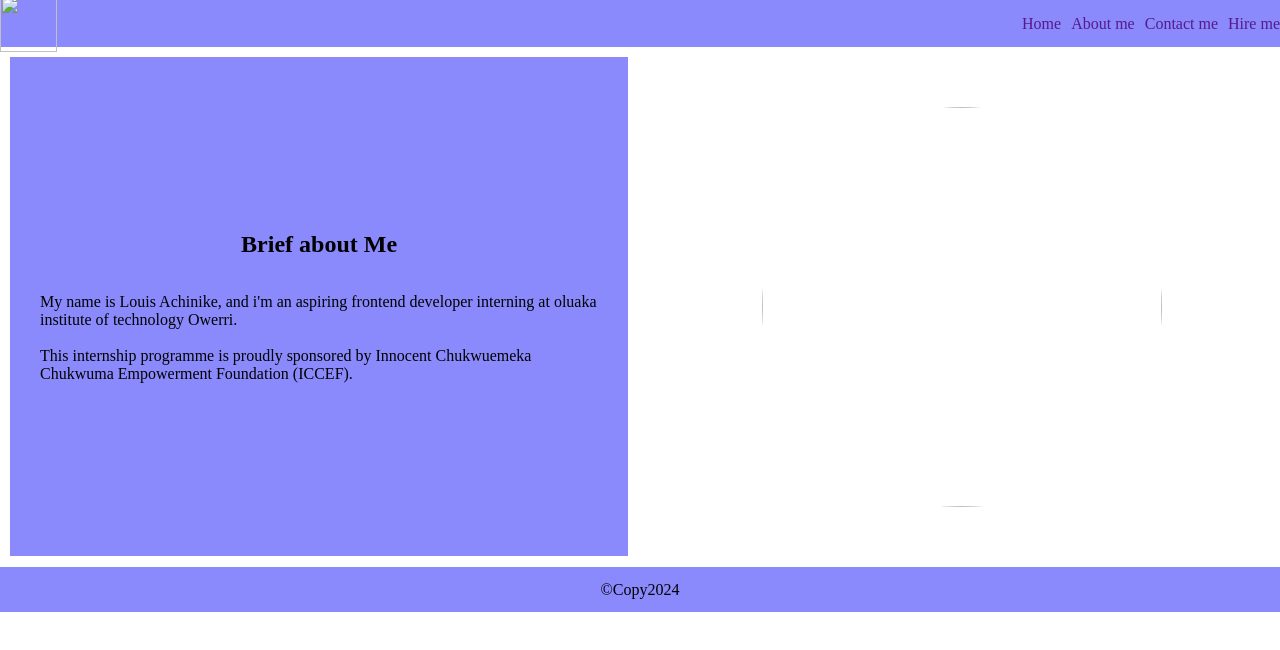
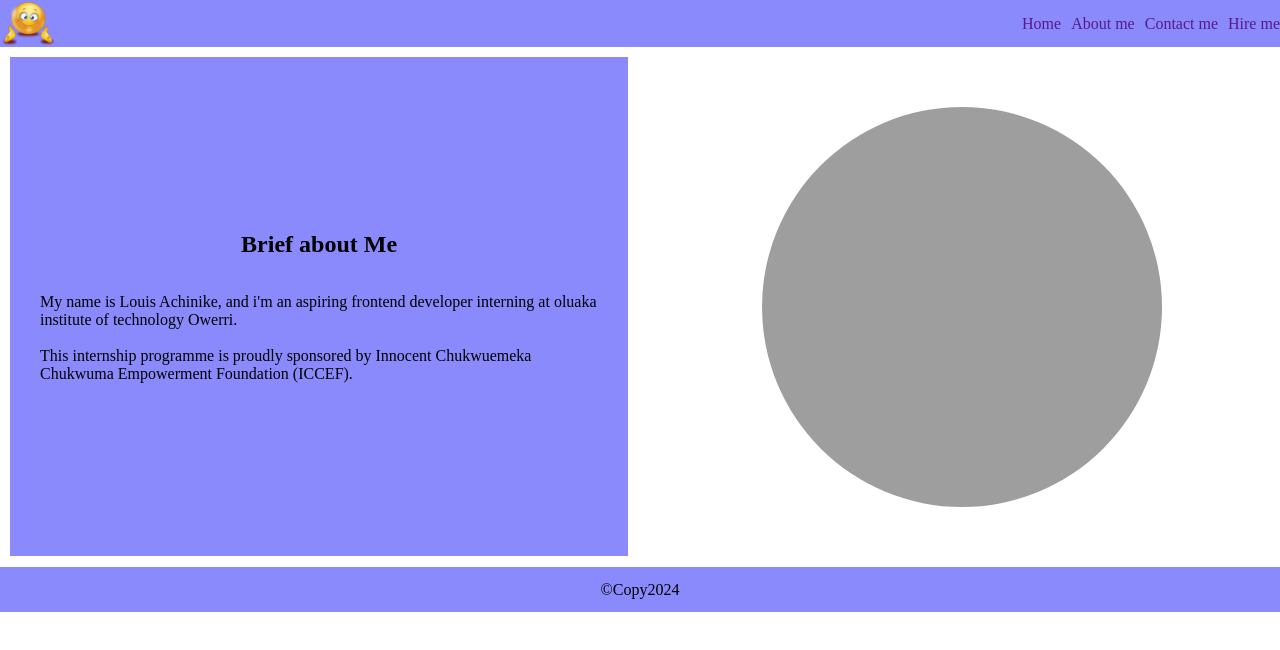
Before and after one commit to Mellymelody/Briefaboutme.web, a plain HTML site: page index.html in a window 1280 px wide. Drawn offline with Linux system fonts and the light colour scheme; the site is published under a folder, as on GitHub Pages, so addresses that start at the root find nothing.

Commit message:
change assets

```diff
--- a/index.html
+++ b/index.html
@@ -9,7 +9,7 @@
 <body>
     <div class="navigator">
         <div class="logo">
-            <img id="sticker" src="/Assets/jcltvghvcrt4lj2eqo6kcmjmep.png" alt="">
+            <img id="sticker" src="Assets/jcltvghvcrt4lj2eqo6kcmjmep.png" alt="">
         </div>
         <div class="list">
             <aside>
@@ -32,7 +32,7 @@
             </div>
         <div class="box2">
             <div class="circle">
-                <img id="pic" src="/Assets/pexels-vitoriasantos-1977882.jpg" alt="">
+                <img id="pic" src="Assets/pexels-vitoriasantos-1977882.jpg" alt="">
             </div>
         </div>
     </div>
```
